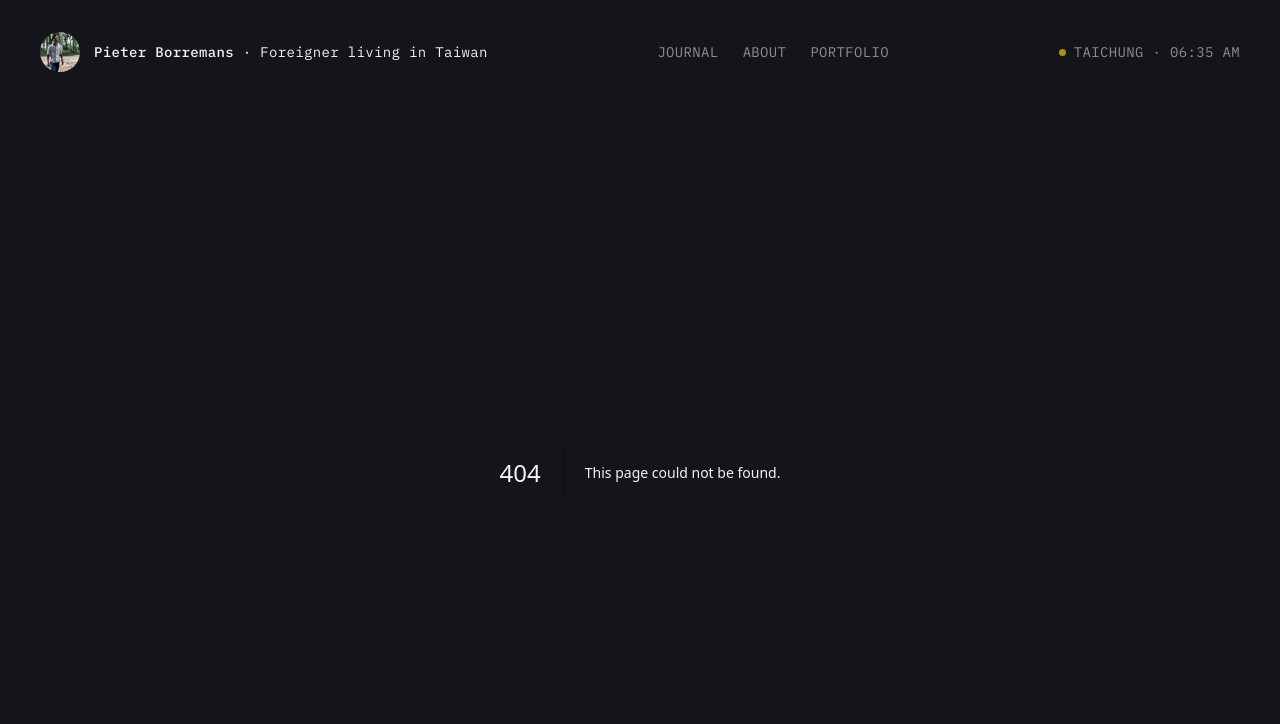
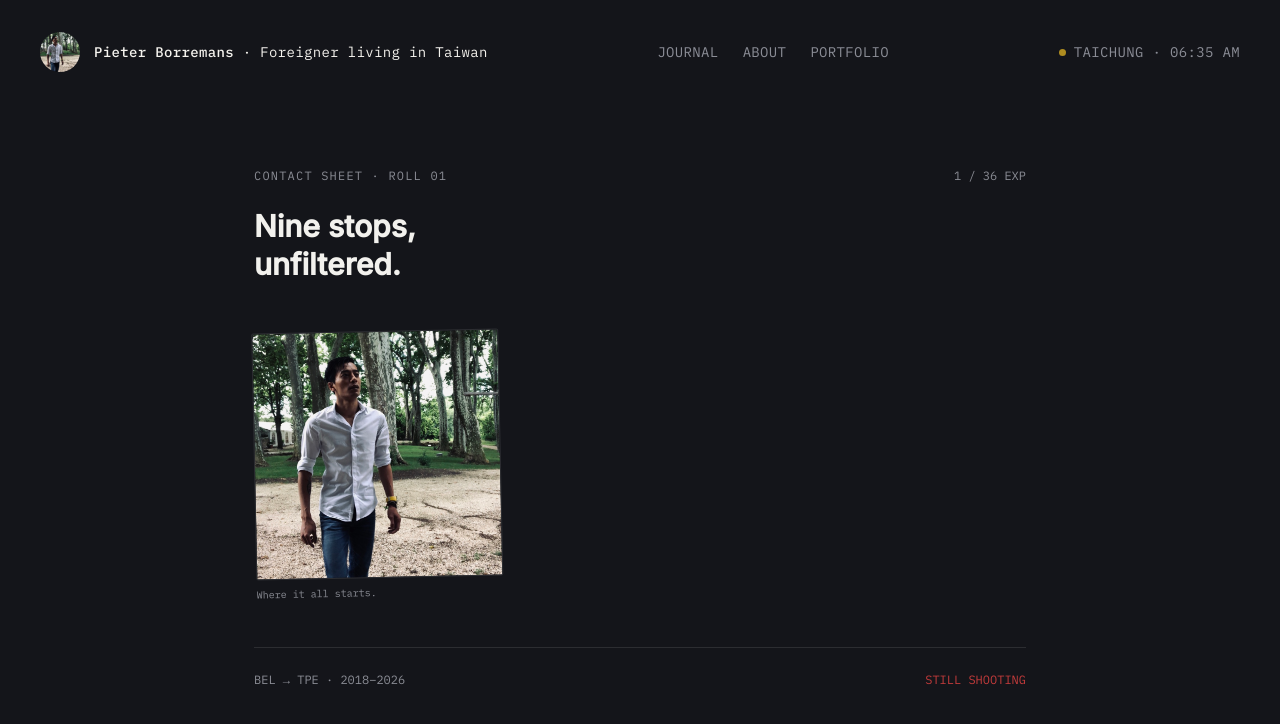
Before and after one commit to sillyledger/personal, a Next.js app: page /gallery in a window 1280 px wide. Before the commit this address had no page. Shown: the top 724 px of the page. Built offline with nearby package versions, Linux system fonts and the light colour scheme.

Commit message:
Create page.tsx

```diff
--- /dev/null
+++ b/app/gallery/page.tsx
@@ -0,0 +1,78 @@
+// app/gallery/page.tsx
+import type { Metadata } from "next";
+import Image from "next/image";
+
+export const metadata: Metadata = {
+  title: "Photo Gallery | Pieter Borremans",
+  description:
+    "Photos from Pieter Borremans' life in Taiwan — unfiltered, one roll at a time.",
+};
+
+type Photo = {
+  src: string;
+  alt: string;
+  caption: string;
+};
+
+// Add a new photo by dropping the file in /public and adding one entry here.
+const photos: Photo[] = [
+  {
+    src: "/pieter-borremans-living-in-taiwan.jpeg",
+    alt: "Pieter Borremans, founder of Ryoka, living in Taichung, Taiwan",
+    caption: "Where it all starts.",
+  },
+];
+
+export default function GalleryPage() {
+  return (
+    <main className="max-w-[900px] mx-auto px-16 py-24">
+      <div className="flex items-center justify-between mb-6">
+        <span className="font-mono text-xs tracking-widest text-[#8A8C94] uppercase">
+          Contact sheet · roll 01
+        </span>
+        <span className="font-mono text-xs text-[#8A8C94]">
+          {photos.length} / 36 EXP
+        </span>
+      </div>
+
+      <h1 className="font-semibold text-3xl text-[#F2F1ED] mb-12 leading-tight">
+        Nine stops,
+        <br />
+        unfiltered.
+      </h1>
+
+      <div className="grid grid-cols-3 gap-4">
+        {photos.map((photo, i) => (
+          <figure
+            key={photo.src}
+            className={`flex flex-col gap-2 ${
+              i % 2 === 0 ? "rotate-[-1.2deg]" : "rotate-[1deg]"
+            } hover:rotate-0 transition-transform duration-200`}
+          >
+            <div className="relative aspect-square overflow-hidden rounded-sm border border-white/10">
+              <Image
+                src={photo.src}
+                alt={photo.alt}
+                fill
+                className="object-cover"
+                sizes="(max-width: 768px) 33vw, 280px"
+              />
+            </div>
+            <figcaption className="font-mono text-[10px] text-[#8A8C94] leading-snug">
+              {photo.caption}
+            </figcaption>
+          </figure>
+        ))}
+      </div>
+
+      <div className="flex items-center justify-between mt-12 pt-6 border-t border-white/10">
+        <span className="font-mono text-xs text-[#8A8C94]">
+          BEL → TPE · 2018–2026
+        </span>
+        <span className="font-mono text-xs text-[#C23B3B]">
+          STILL SHOOTING
+        </span>
+      </div>
+    </main>
+  );
+}
```
